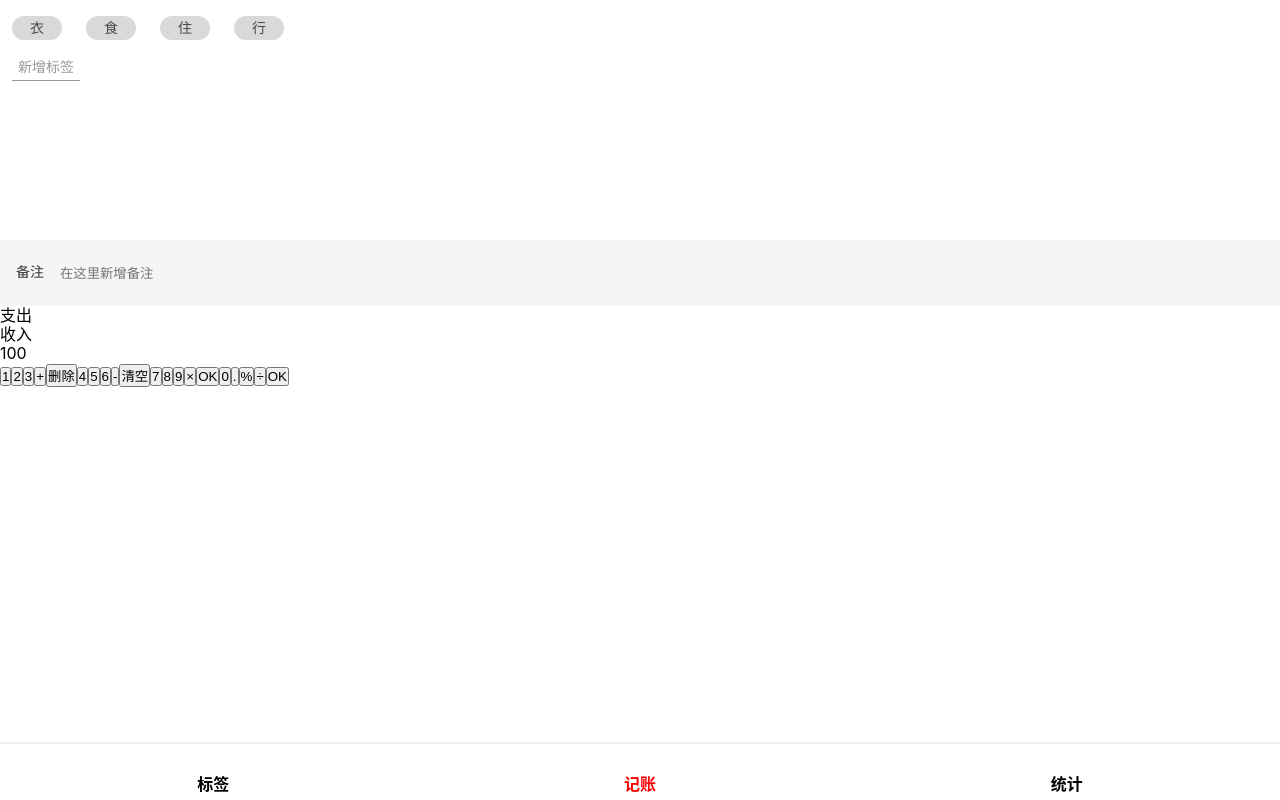
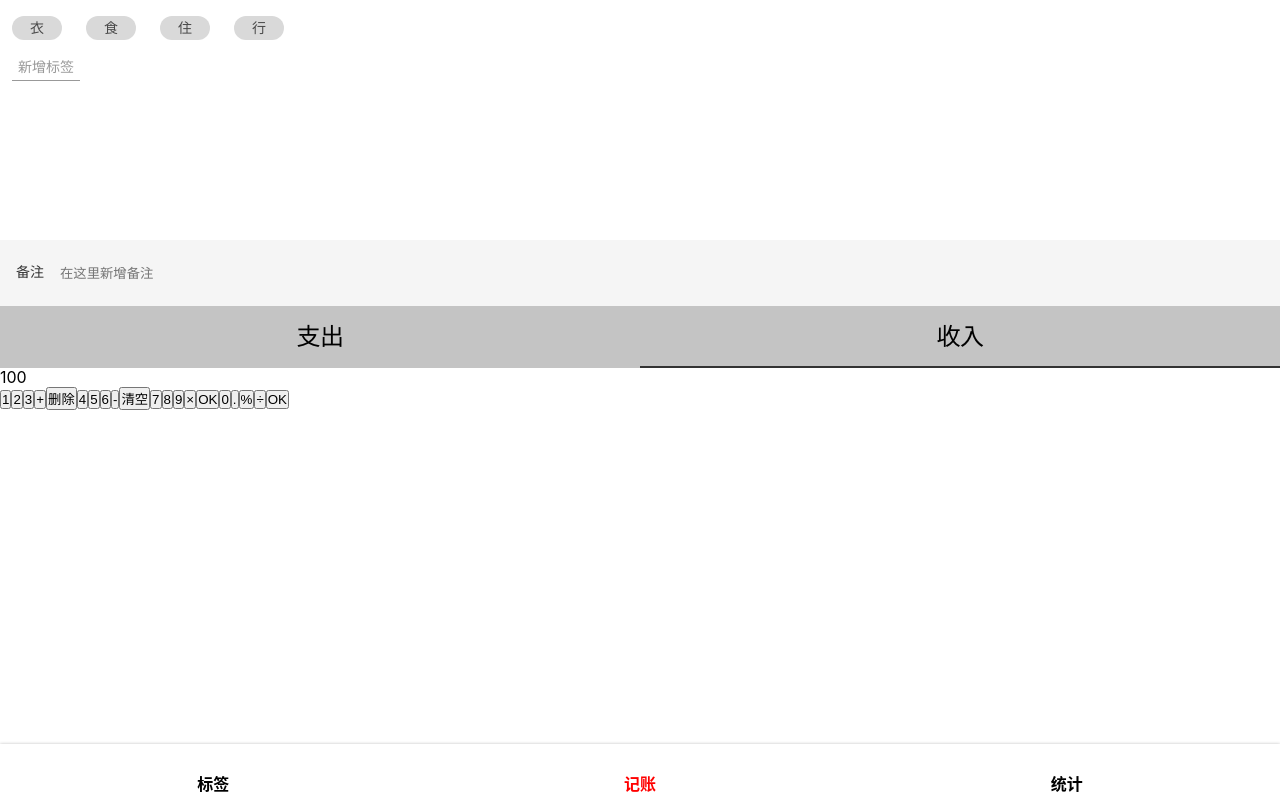
Before and after one commit to YuyuanW/remember-money, a React app: page /#/change in a window 1280 px wide. Built offline with nearby package versions, Linux system fonts and the light colour scheme.

Commit message:
catagorySection ok!

```diff
--- a/src/Views/Change.tsx
+++ b/src/Views/Change.tsx
@@ -47,8 +47,6 @@ background: #FFFFFF;
 `
 const NoteSection = styled.section`
   background: #F5F5F5;
-
-
   >label {
     display: flex;
     flex-direction: row;
@@ -72,10 +70,49 @@ background: #F5F5F5;
       width:100%;
     }
   }
+`
+
+const CategorySection = styled.section`
+  background-color: rgb(196,196,196);
+  > ul {
+    display: flex;
+    flex-direction: row;
+     > li{
+      text-align: center;
+      justify-content: center;
+      align-items: center;
+      width: 50%;
+
+      font-family: 'Source Han Sans';
+      font-style: normal;
+      font-weight: 400;
+      font-size: 24px;
+      line-height: 22px;
+      display: flex;
+      align-items: center;
+      text-align: center;
+      letter-spacing: -0.41px;
+      color: #000000;
+
+      line-height: 22px;
+      padding:20px 0;
+
+      position: relative;
+
+      &.selected::after{
+        content:'';
+        width:100%;
+        border: 1.5px solid #333;
+
+        position: absolute;
+        bottom:0px;
+        left: 0;
+
+      }
+     }
+  }
 
 `
-
-const CategorySection = styled.section``
 
 const NumberSection = styled.section``
 function Change() {
@@ -98,8 +135,8 @@ function Change() {
         </NoteSection>
         <CategorySection>
           <ul>
-            <li>支出</li>
-            <li>收入</li>
+            <li >支出</li>
+            <li className="selected">收入</li>
           </ul>
         </CategorySection>
 
```
Lines whose indentation alone changed are shown as unchanged.
